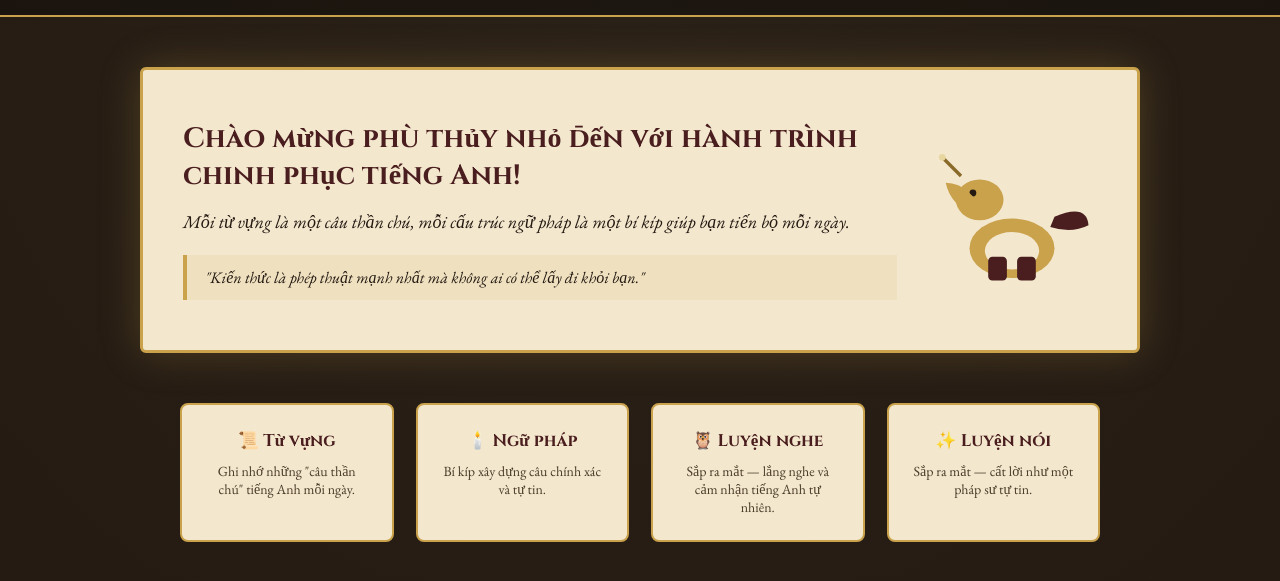
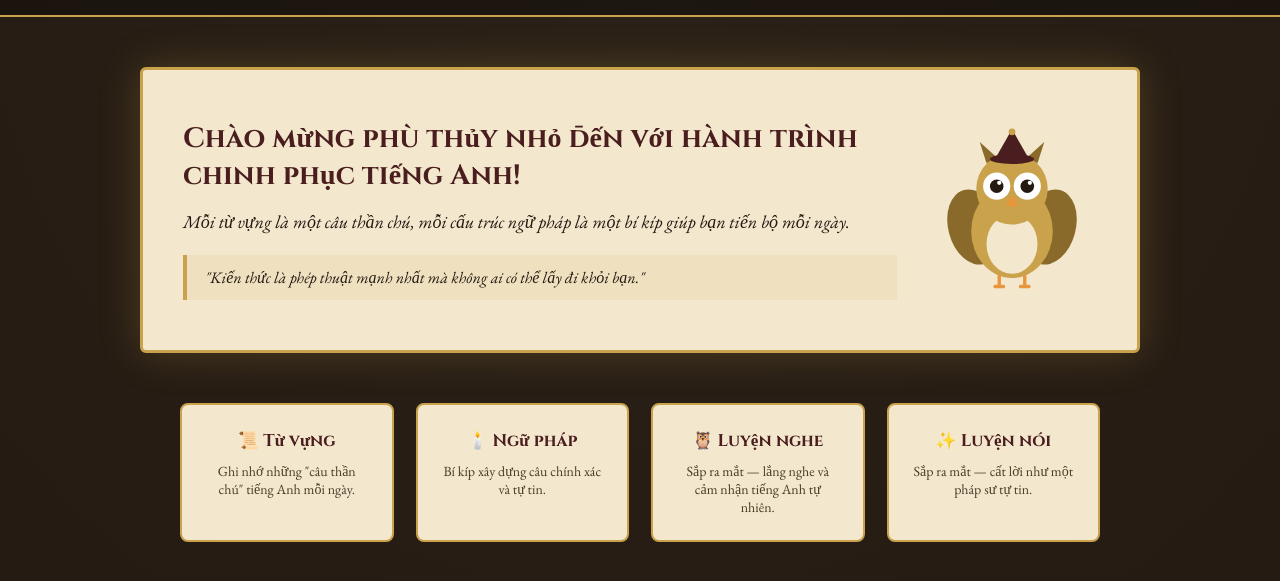
Before and after one commit to bi266199999-arch/english-learning-website, a plain HTML site: page index.html in a window 1280 px wide. Shown: the part 63-644 px from the top of the page. Drawn offline with nearby package versions, Linux system fonts and the light colour scheme.

Commit message:
Update index.html

```diff
--- a/index.html
+++ b/index.html
@@ -137,16 +137,33 @@
     <div class="scroll">"Kiến thức là phép thuật mạnh nhất mà không ai có thể lấy đi khỏi bạn."</div>
   </div>
   <svg width="170" height="170" viewBox="0 0 200 200">
-    <ellipse cx="100" cy="145" rx="50" ry="35" fill="#C9A24B"/>
-    <ellipse cx="100" cy="148" rx="32" ry="22" fill="#F3E7CE"/>
-    <ellipse cx="62" cy="88" rx="28" ry="24" fill="#C9A24B"/>
-    <circle cx="54" cy="80" r="4" fill="#241A12"/>
-    <path d="M150 108 Q188 92 190 118 Q170 128 145 120 Z" fill="#4A1E1E"/>
-    <rect x="72" y="155" width="22" height="28" rx="5" fill="#4A1E1E"/>
-    <rect x="106" y="155" width="22" height="28" rx="5" fill="#4A1E1E"/>
-    <path d="M60 108 Q28 96 22 68 Q44 68 60 92 Z" fill="#C9A24B"/>
-    <line x1="40" y1="60" x2="20" y2="40" stroke="#8A6A2A" stroke-width="4"/>
-    <circle cx="18" cy="38" r="4" fill="#E8D6A0"/>
+    <!-- Cánh sau -->
+    <ellipse cx="55" cy="120" rx="30" ry="45" fill="#8A6A2A" transform="rotate(-15 55 120)"/>
+    <ellipse cx="145" cy="120" rx="30" ry="45" fill="#8A6A2A" transform="rotate(15 145 120)"/>
+    <!-- Thân -->
+    <ellipse cx="100" cy="125" rx="48" ry="55" fill="#C9A24B"/>
+    <ellipse cx="100" cy="140" rx="30" ry="35" fill="#F3E7CE"/>
+    <!-- Đầu -->
+    <circle cx="100" cy="75" r="42" fill="#C9A24B"/>
+    <!-- Tai lông -->
+    <path d="M70 45 L62 20 L82 38 Z" fill="#8A6A2A"/>
+    <path d="M130 45 L138 20 L118 38 Z" fill="#8A6A2A"/>
+    <!-- Mắt -->
+    <circle cx="82" cy="72" r="16" fill="#fff"/>
+    <circle cx="118" cy="72" r="16" fill="#fff"/>
+    <circle cx="82" cy="72" r="8" fill="#241A12"/>
+    <circle cx="118" cy="72" r="8" fill="#241A12"/>
+    <circle cx="85" cy="68" r="2.5" fill="#fff"/>
+    <circle cx="121" cy="68" r="2.5" fill="#fff"/>
+    <!-- Mỏ -->
+    <path d="M100 82 L92 96 L108 96 Z" fill="#E8963C"/>
+    <!-- Chân -->
+    <path d="M85 178 L85 190 M80 190 L90 190" stroke="#E8963C" stroke-width="4" stroke-linecap="round"/>
+    <path d="M115 178 L115 190 M110 190 L120 190" stroke="#E8963C" stroke-width="4" stroke-linecap="round"/>
+    <!-- Mũ phù thủy nhỏ -->
+    <path d="M80 40 L100 5 L120 40 Z" fill="#4A1E1E"/>
+    <ellipse cx="100" cy="40" rx="26" ry="6" fill="#4A1E1E"/>
+    <circle cx="100" cy="8" r="4" fill="#C9A24B"/>
   </svg>
 </section>
 
```
